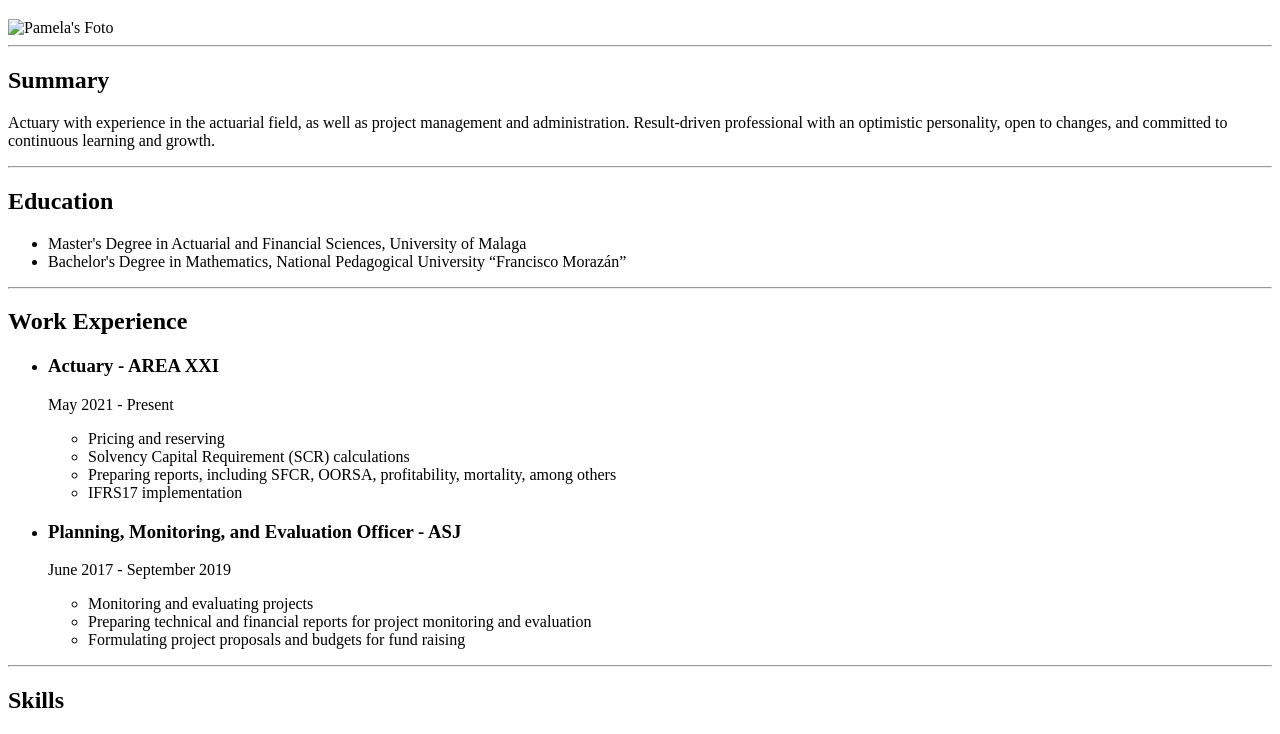
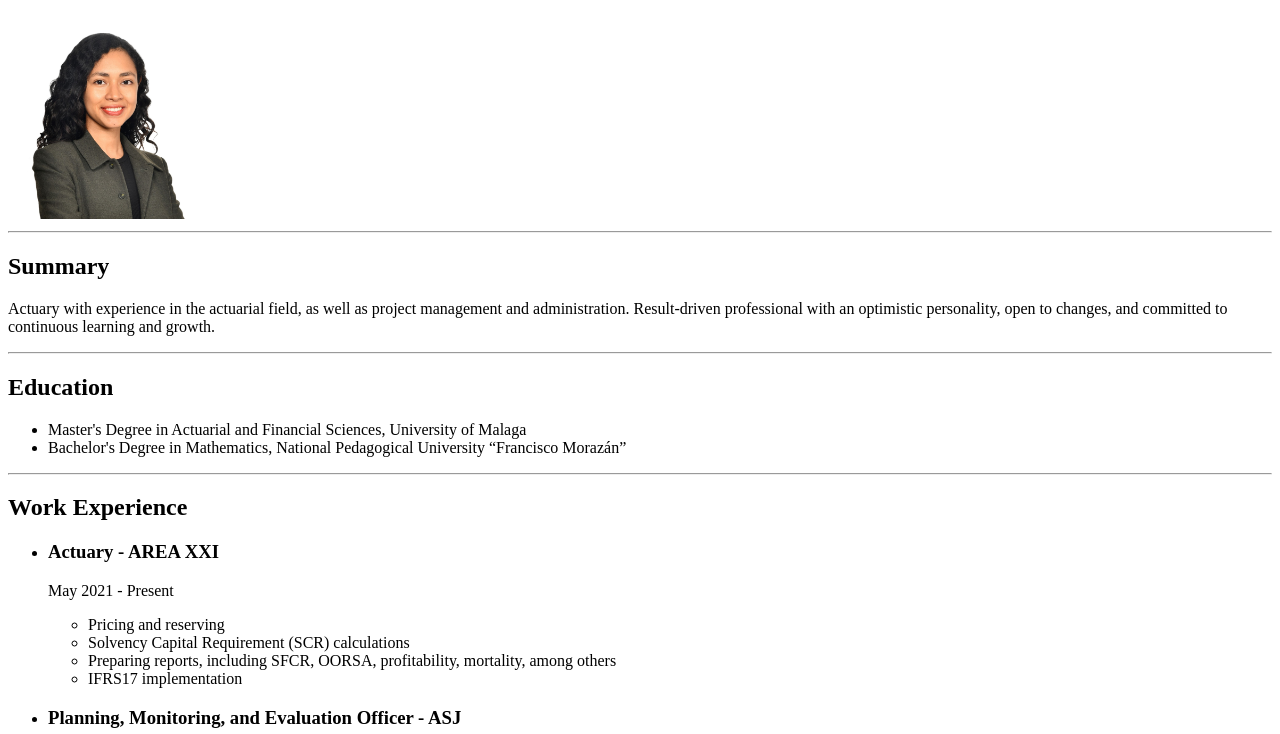
Before and after one commit to pamepath/my-resume-pamela-tercero, a plain HTML site: page index.html in a window 1280 px wide. Shown: the part 61-795 px from the top of the page. Drawn offline with Linux system fonts and the light colour scheme.

Commit message:
Update index.html

```diff
--- a/index.html
+++ b/index.html
@@ -8,7 +8,7 @@
 </head>
 <body>
     <h1>Pamela Tercero</h1>
-    <img src="../4.4 My Resume Project/assets/images/Foto Francis Pamela Tercero Varela.JPG" alt="Pamela's Foto" height="200"/>
+    <img src="./assets/images/Foto Francis Pamela Tercero Varela.JPG" alt="Pamela's Foto" height="200"/>
     <hr/>
 
     <h2>Summary</h2>
```
